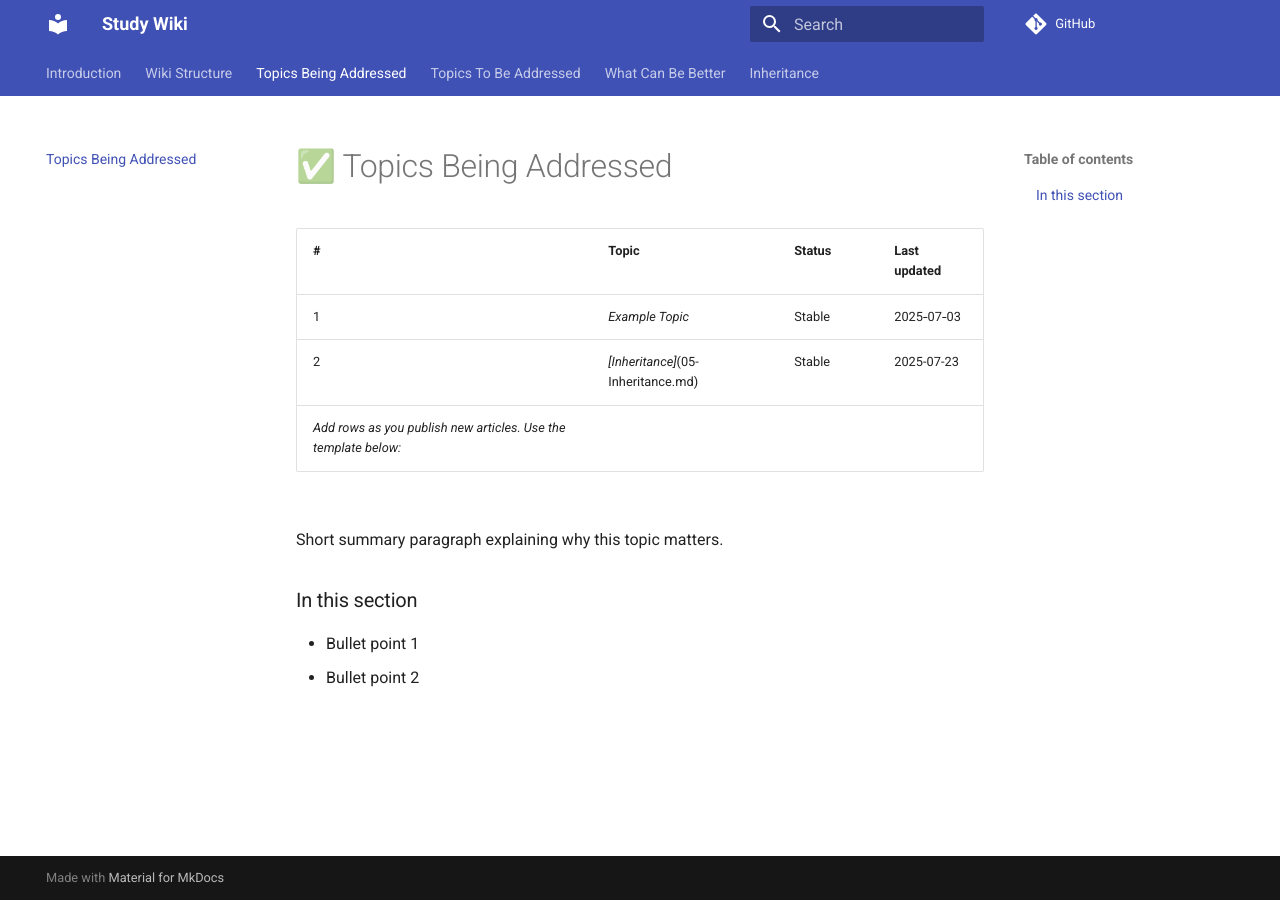
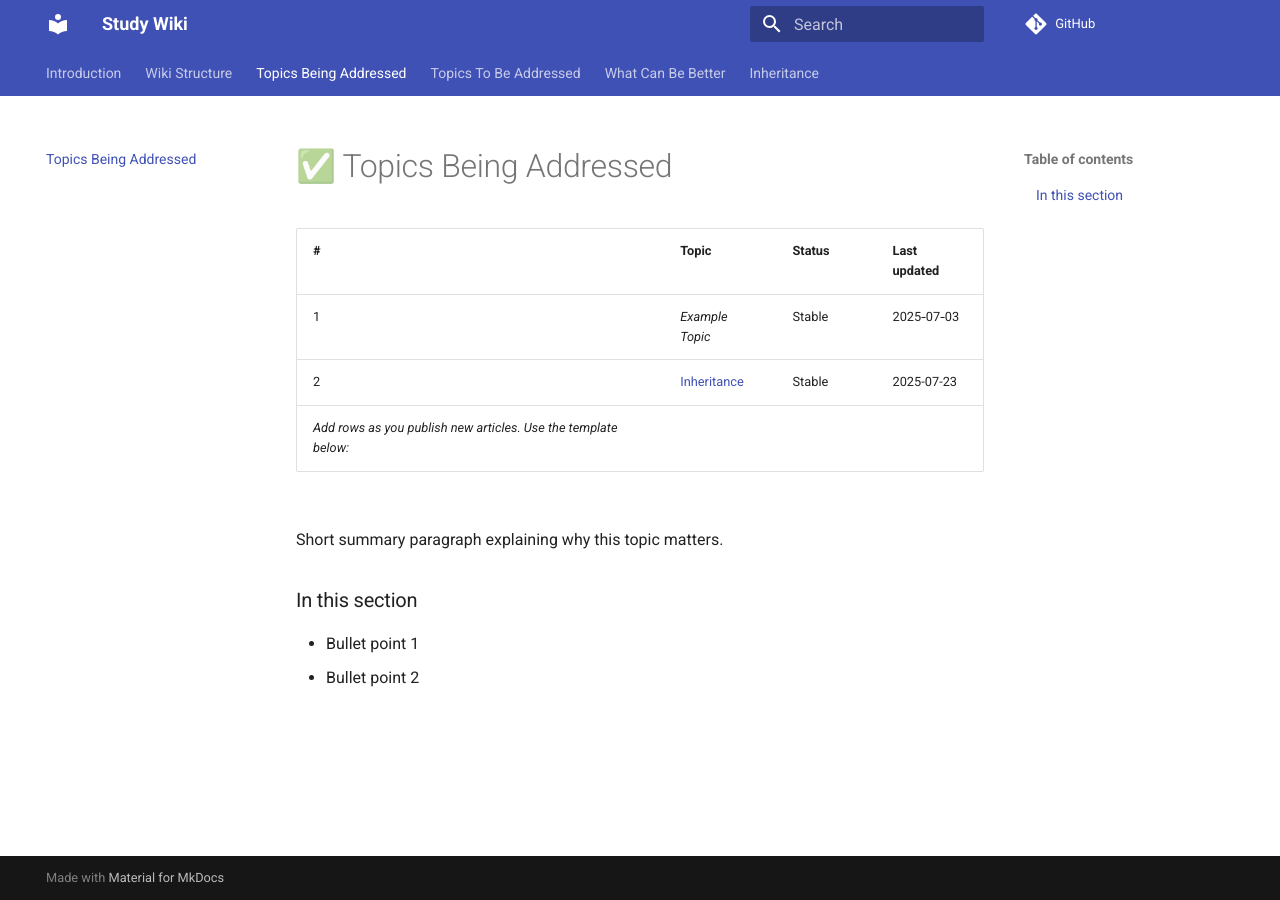
Before and after one commit to julianmfx/study, an MkDocs documentation site: the page built from docs/02-Topics-Being-Addressed.md, in a window 1280 px wide. Built offline with MkDocs 1.6.1 and Material for MkDocs 9.7.7, drawn with Linux system fonts in a browser that asks for light colours; comment, search, counter and statistics services are not loaded.

Commit message:
fix(docs): hyperlink is correct

```diff
--- a/docs/02-Topics-Being-Addressed.md
+++ b/docs/02-Topics-Being-Addressed.md
@@ -3,7 +3,7 @@
 | # | Topic | Status | Last updated |
 |---|-------|--------|--------------|
 | 1 | *Example Topic* | Stable | 2025‑07‑03 |
-| 2 | *[Inheritance]*(05-Inheritance.md) | Stable | 2025-07-23|
+| 2 | [Inheritance](05-Inheritance.md) | Stable | 2025-07-23|
 _Add rows as you publish new articles. Use the template below:_
 
 ## <Topic Name>
```
